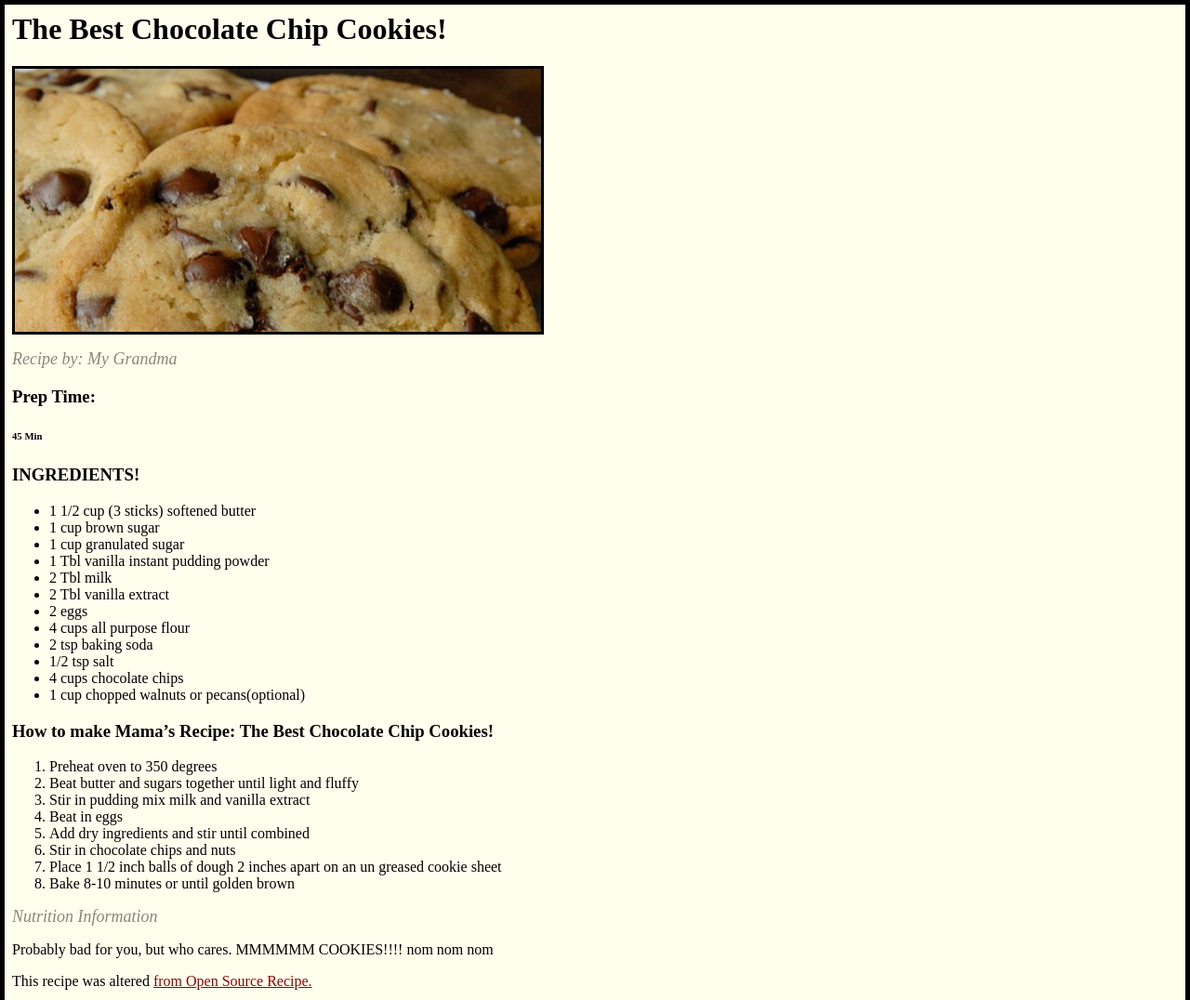
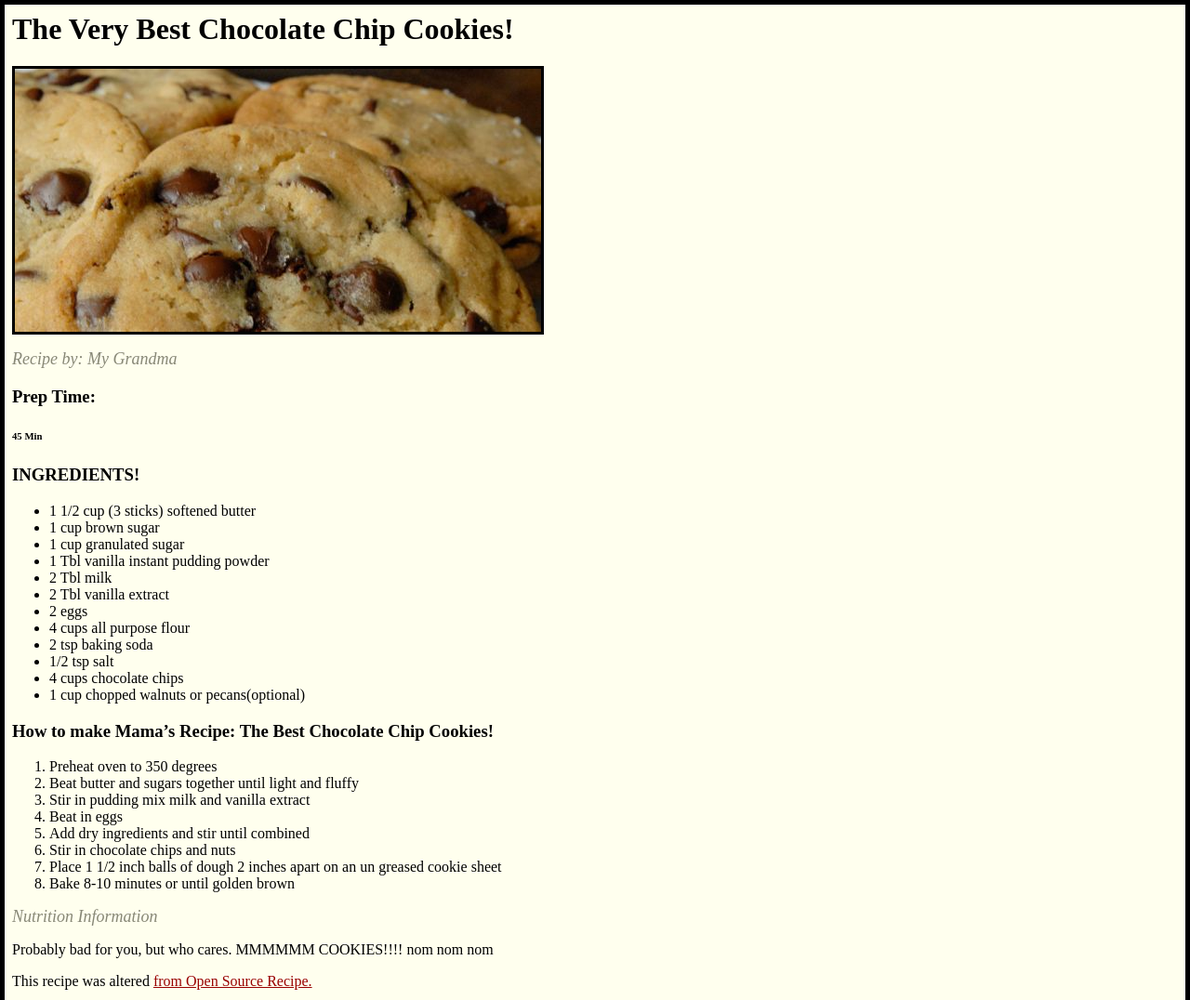
Before and after one commit to tinawqu/cookie-recipe, a plain HTML site: page index.html in a window 1280 px wide. Shown: the whole page at 93% size. Drawn offline with Linux system fonts and the light colour scheme.

Commit message:
Changed recipe title

```diff
--- a/index.html
+++ b/index.html
@@ -26,7 +26,7 @@ The Cookie Recipe
 	</head>
 
 	<body>
-		<h1>The Best Chocolate Chip Cookies!</h1>
+		<h1>The Very Best Chocolate Chip Cookies!</h1>
 
 		<img src="cookies.jpg" alt="cookie icon" style="width:566px;height:283px;">
 
```
